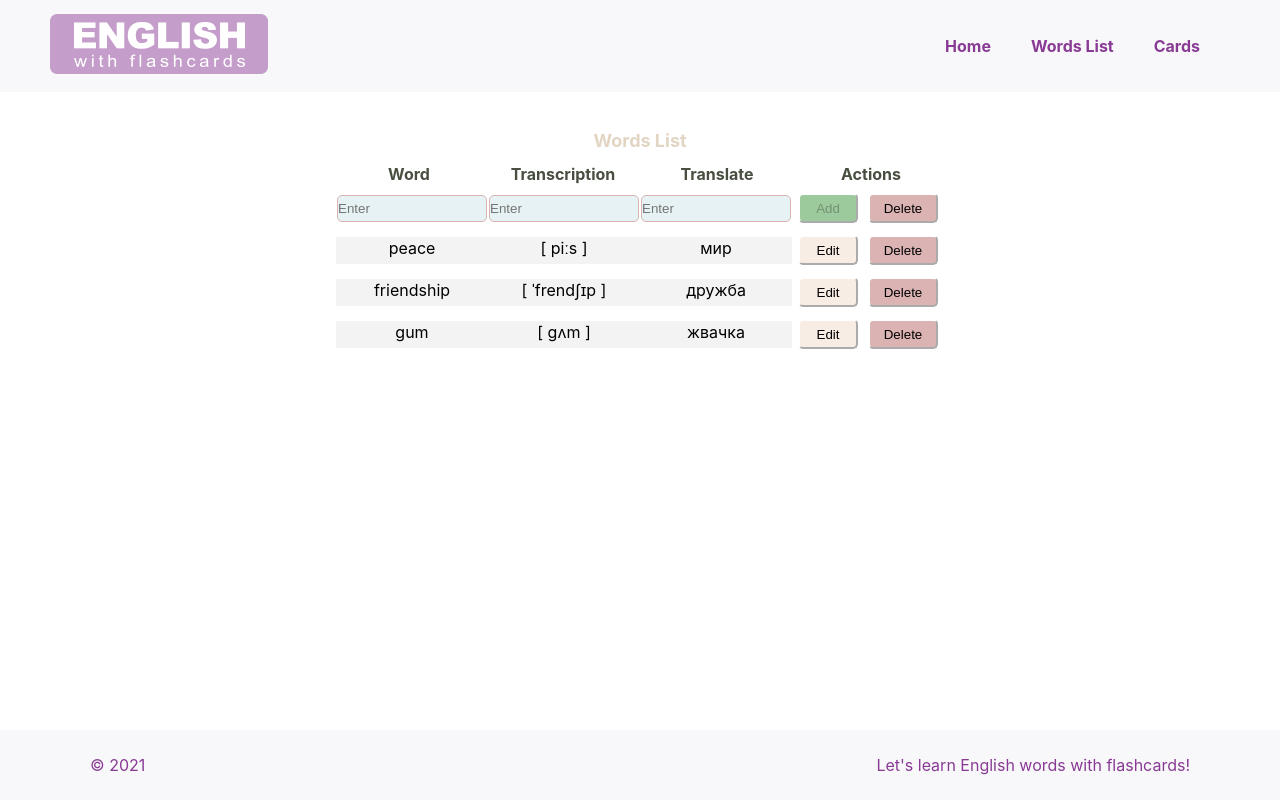
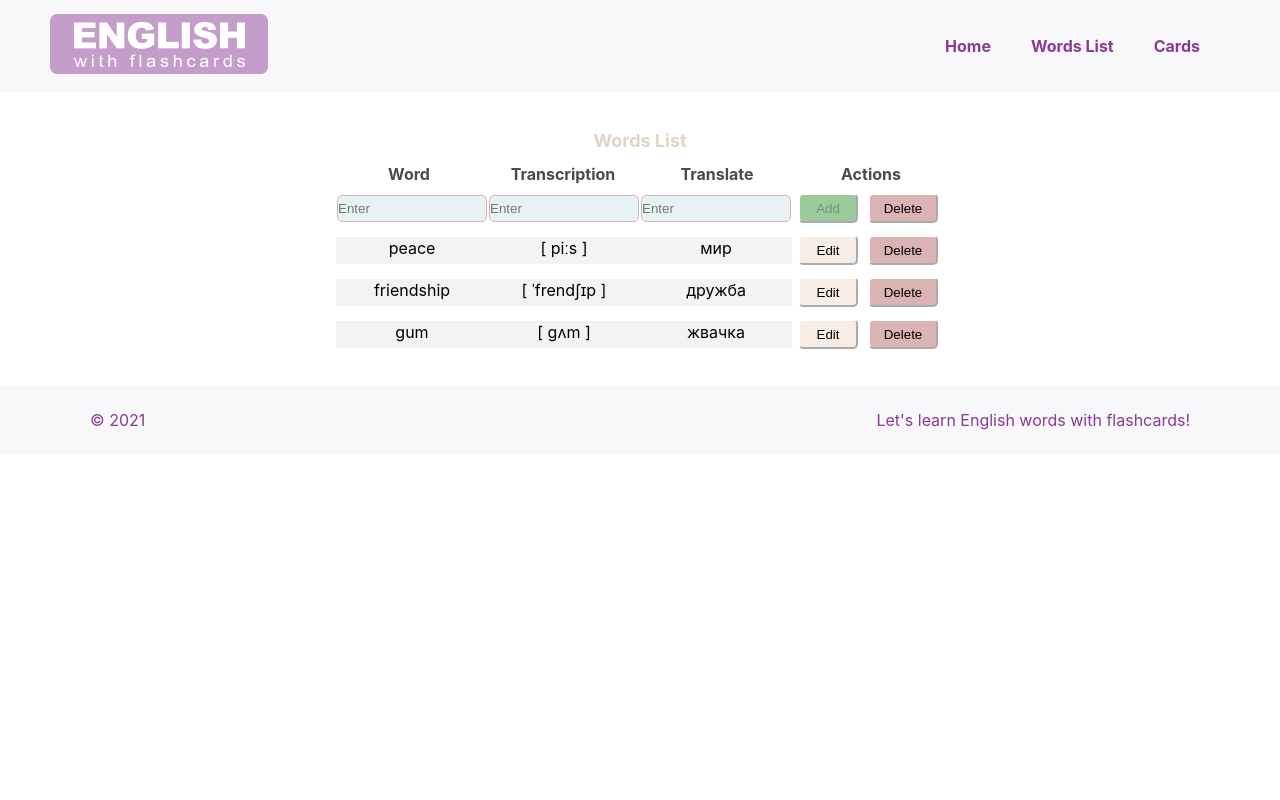
Before and after one commit to leruk-d/-English-words-React-, a React (Create React App) app in the folder myapp/: page / in a window 1280 px wide. Built offline with nearby package versions, Linux system fonts and the light colour scheme.

Commit message:
футер вниз опустила

```diff
--- a/myapp/src/components/Footer/Footer.scss
+++ b/myapp/src/components/Footer/Footer.scss
@@ -1,7 +1,4 @@
 .footer {
-  position: absolute;
-  bottom: 0;
-  width: 100%;
   background-color: #f8f8fa;
   color: #883a94;
   display: flex;
```
